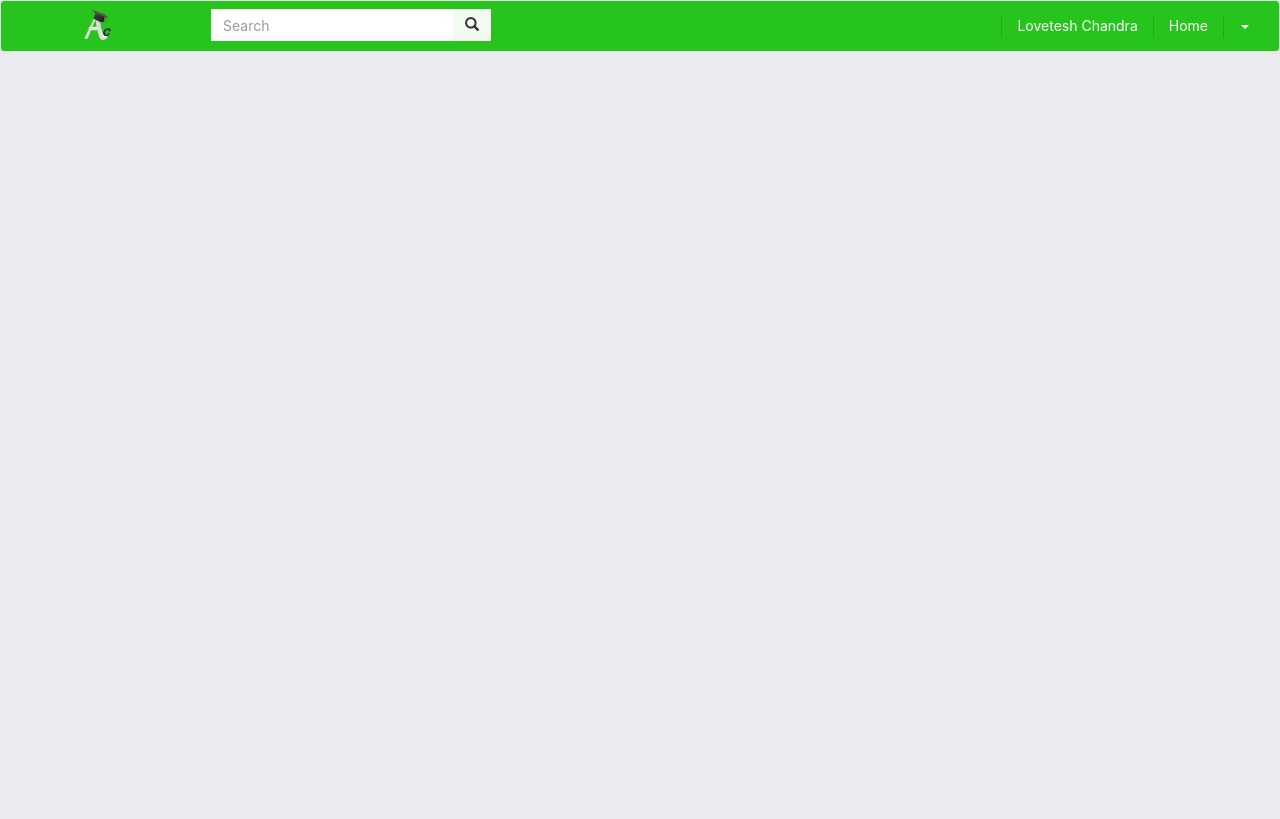
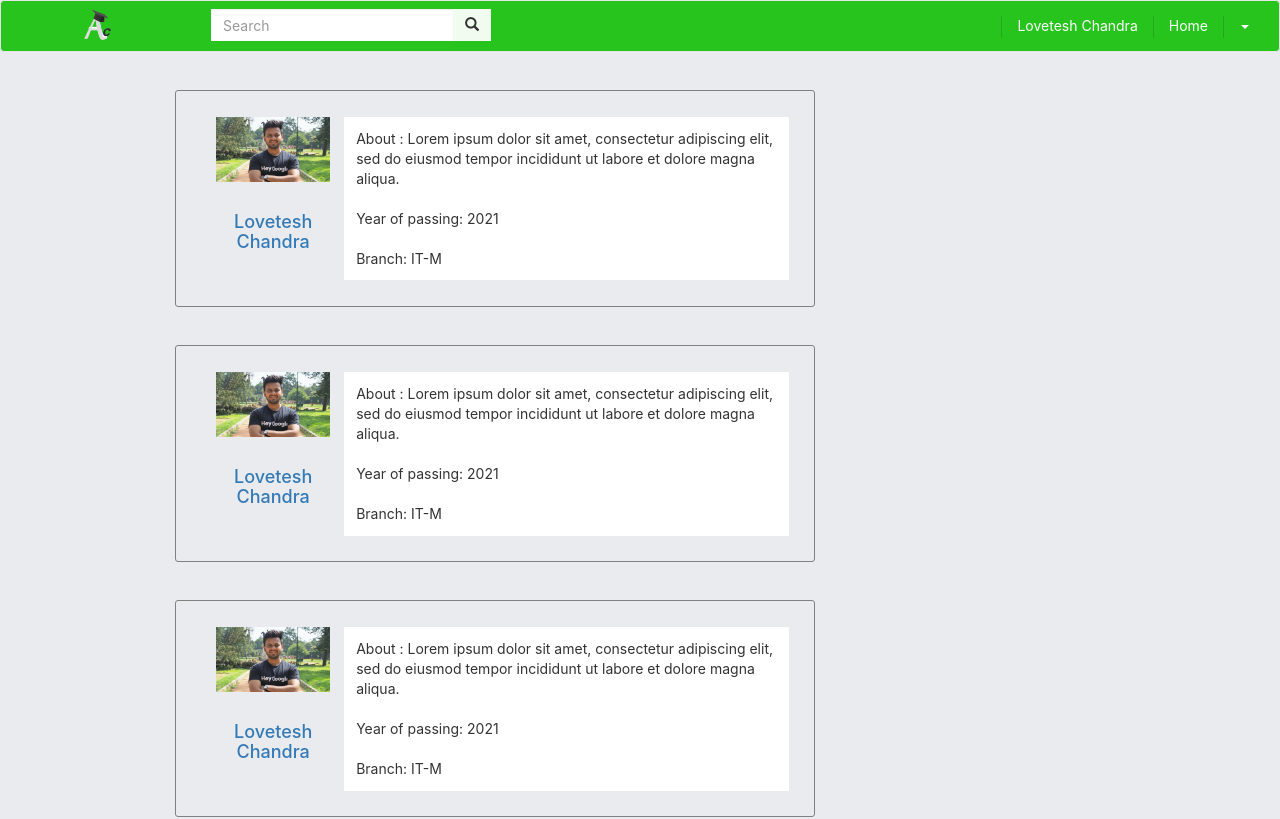
Before and after one commit to shivanigangadharan/sih2020, a React (Create React App) app: page /search-results in a window 1280 px wide. Shown: the top 819 px of the page. Built offline with nearby package versions, Linux system fonts and the light colour scheme.

Commit message:
added search-results page

```diff
--- a/src/App.js
+++ b/src/App.js
@@ -4,6 +4,7 @@ import NavBar from './Components/navbar';
 import Home from './Components/home';
 import { BrowserRouter as Router, Link, Route, Switch } from 'react-router-dom';
 import Profile from './Components/profile-page/profile';
+import SearchResults from './Components/search-results';
 
 class App extends Component {
   render() {
@@ -13,7 +14,8 @@ class App extends Component {
           <NavBar />
           <Switch>
             <Route exact path='/' component={Home} />
-            <Route exact path='/profile' component={Profile} />
+            <Route path='/profile' component={Profile} />
+            <Route path='/search-results' component={SearchResults} />
           </Switch>
         </Router>
       </div>
--- a/src/Components/navbar.js
+++ b/src/Components/navbar.js
@@ -29,7 +29,9 @@ class NavBar extends React.Component {
               <div className="form-group">
                 <input type="text" className="form-control n-form-control" placeholder="Search" />
               </div>
-              <button type="submit" className="btn btn-default n-btn"><div className="glyphicon glyphicon-search"> </div></button>
+              <Link to="/search-results">
+                <button type="submit" className="btn btn-default n-btn"><div className="glyphicon glyphicon-search"> </div></button>
+              </Link>
             </form>
             <ul className="nav navbar-nav navbar-right">
 
--- a/src/Components/profile-page/cover.js
+++ b/src/Components/profile-page/cover.js
@@ -47,9 +47,10 @@ function Cover() {
                         <ProfilePic className="col-lg-6 col-sm-12" src="./DSC09318-2.jpg" />
                         <Text className="col-lg-6 col-sm-12">
                             <i>Lovetesh Chandra</i> <br /><br />
-                            Date of birth: 01/01/01<br /><br />
                             About : Lorem ipsum dolor sit amet, consectetur adipiscing elit, sed do eiusmod tempor incididunt ut labore et dolore magna aliqua.
-<br /> <br />
+<br /> <br /> Branch: IT-M <br /><br />
+                            Year of passing: 2021<br /><br />
+
                             Contact : lovetesh@gmail.com | 8833625347
                         </Text>
                     </Card>
--- /dev/null
+++ b/src/Components/search-results.js
@@ -0,0 +1,61 @@
+import React from 'react';
+import styled from 'styled-components';
+import { Link } from 'react-router-dom';
+
+const Card = styled.div`
+    margin: 3%;
+    margin-left: 13.7%;
+    border: 1px solid grey;
+    border-radius: 3px;
+    padding: 2%;
+    width: 50%;
+    display: flex;
+`
+const Image = styled.img`
+    width: 80%;
+`
+const Text = styled.text`
+    background: white;
+    padding: 2%;
+
+`
+const One = styled.div`
+    width: 50%;
+`
+
+function ShowCard() {
+    return (
+        <>
+            <Card>
+                <One style={{ 'textAlign': 'center' }}>
+                    <Image src="./DSC09318-2.jpg" /><br /><br />
+                    <Link to="/profile"><h4> Lovetesh Chandra </h4>
+                    </Link>
+                </One>
+                <Text>
+                    About : Lorem ipsum dolor sit amet, consectetur adipiscing elit, sed do eiusmod tempor incididunt ut labore et dolore magna aliqua.
+<br /> <br />
+                    Year of passing: 2021<br /><br />
+                    Branch: IT-M
+                </Text>
+
+            </Card>
+        </>
+    )
+}
+
+function SearchResults() {
+    return (
+        <>
+            <ShowCard />
+            <ShowCard />
+            <ShowCard />
+            <ShowCard />
+            <ShowCard />
+
+        </>
+
+    )
+}
+
+export default SearchResults;
```
